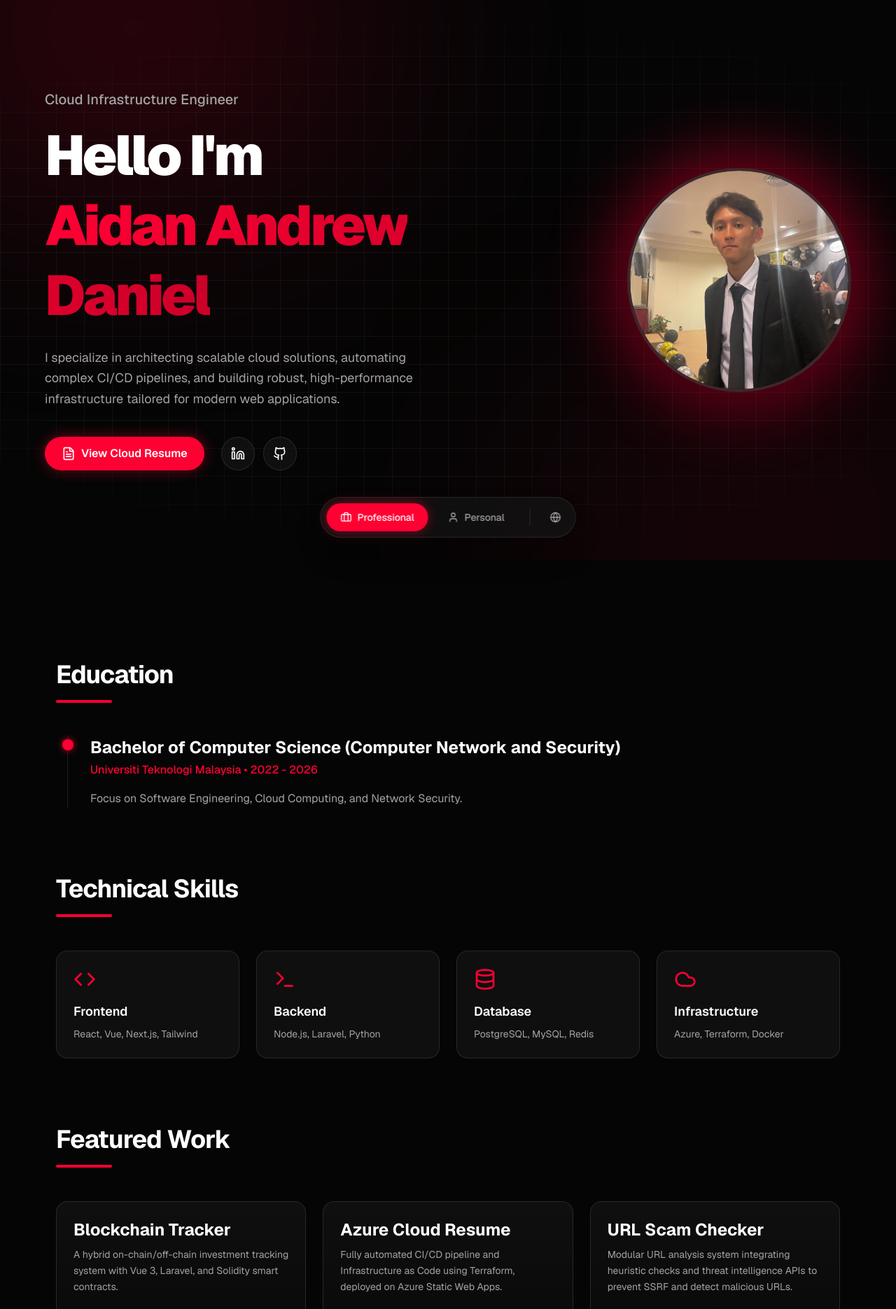
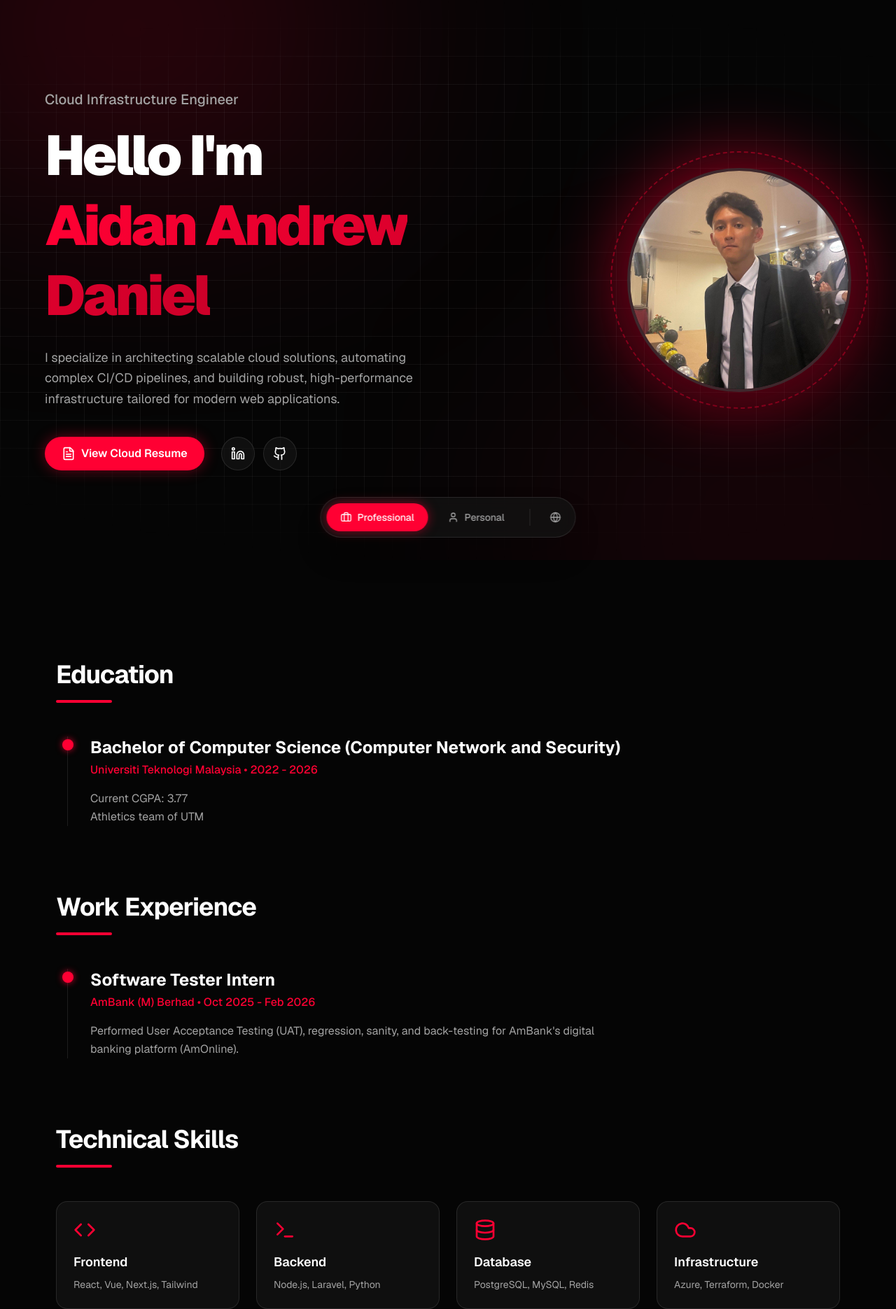
Before and after one commit to aidadann/Static-Portfolio-Website-Hosting, a Next.js app: page / in a window 1280 px wide. Shown: the top 1870 px of the page at 70% size. Built offline with nearby package versions, Linux system fonts and the light colour scheme.

Commit message:
feat: add Hero, Professional, and ProjectGrid components to the portfolio website

```diff
--- a/src/components/Hero.tsx
+++ b/src/components/Hero.tsx
@@ -55,6 +55,8 @@ export function Hero() {
           >
             <a
               href="https://thankful-sky-05855b100.7.azurestaticapps.net"
+              target="_blank"
+              rel="noopener noreferrer"
               className="flex items-center gap-2 px-6 py-3 rounded-full bg-accent text-white font-semibold hover:bg-accent-hover transition-colors shadow-[0_0_20px_rgba(255,0,51,0.4)]"
             >
               <FileText className="w-5 h-5" />
@@ -64,6 +66,8 @@ export function Hero() {
             <div className="flex items-center gap-3 ml-2 mt-4 sm:mt-0">
               <a
                 href="https://www.linkedin.com/in/aidan-andrew-daniel-b77764255/"
+                target="_blank"
+                rel="noopener noreferrer"
                 className="flex items-center justify-center w-12 h-12 rounded-full border border-card-border bg-card hover:border-accent hover:text-accent transition-all"
                 aria-label="LinkedIn"
               >
@@ -71,6 +75,8 @@ export function Hero() {
               </a>
               <a
                 href="https://github.com/aidadann"
+                target="_blank"
+                rel="noopener noreferrer"
                 className="flex items-center justify-center w-12 h-12 rounded-full border border-card-border bg-card hover:border-accent hover:text-accent transition-all"
                 aria-label="GitHub"
               >
@@ -100,6 +106,13 @@ export function Hero() {
                 ease: "easeInOut"
               }}
               className="absolute inset-0 bg-accent rounded-full blur-[50px] opacity-50"
+            />
+
+            {/* Spinning Outer Layer */}
+            <motion.div
+              animate={{ rotate: 360 }}
+              transition={{ duration: 15, repeat: Infinity, ease: "linear" }}
+              className="absolute -inset-6 rounded-full border-2 border-dashed border-accent/40"
             />
 
             {/* Image Container */}
--- a/src/components/Professional.tsx
+++ b/src/components/Professional.tsx
@@ -22,8 +22,26 @@ export function Professional() {
           <h3 className="text-2xl font-bold text-white mb-1">Bachelor of Computer Science (Computer Network and Security)</h3>
           <p className="text-accent font-medium mb-4">Universiti Teknologi Malaysia • 2022 - 2026</p>
           <p className="text-muted leading-relaxed max-w-3xl">
-            Focus on Software Engineering, Cloud Computing, and Network Security.
+            Current CGPA: 3.77 <br />
+            Athletics team of UTM
           </p>
+        </div>
+      </div>
+
+      <div className="mb-24">
+        <h2 className="text-4xl font-bold text-white mb-4 tracking-tight">Work Experience</h2>
+        <div className="h-1 w-20 bg-accent mb-12 rounded-full" />
+
+        <div className="relative border-l border-card-border pl-8 ml-4 space-y-12">
+          {/* Experience Item 1 */}
+          <div className="relative">
+            <div className="absolute w-4 h-4 bg-accent rounded-full -left-[40.5px] top-1 shadow-[0_0_10px_rgba(255,0,51,0.8)]" />
+            <h3 className="text-2xl font-bold text-white mb-1">Software Tester Intern</h3>
+            <p className="text-accent font-medium mb-4">AmBank (M) Berhad • Oct 2025 - Feb 2026</p>
+            <p className="text-muted leading-relaxed max-w-3xl">
+              Performed User Acceptance Testing (UAT), regression, sanity, and back-testing for AmBank's digital banking platform (AmOnline).
+            </p>
+          </div>
         </div>
       </div>
 
--- a/src/components/ProjectGrid.tsx
+++ b/src/components/ProjectGrid.tsx
@@ -66,6 +66,8 @@ export function ProjectGrid() {
             <div className="flex items-center gap-4">
               <a
                 href={project.github}
+                target="_blank"
+                rel="noopener noreferrer"
                 className="flex items-center gap-2 text-sm font-medium text-white/70 hover:text-white transition-colors"
               >
                 <GitBranch className="w-4 h-4" />
@@ -73,6 +75,8 @@ export function ProjectGrid() {
               </a>
               <a
                 href={project.demo}
+                target="_blank"
+                rel="noopener noreferrer"
                 className="flex items-center gap-2 text-sm font-medium text-accent hover:text-accent-hover transition-colors"
               >
                 <ExternalLink className="w-4 h-4" />
```
